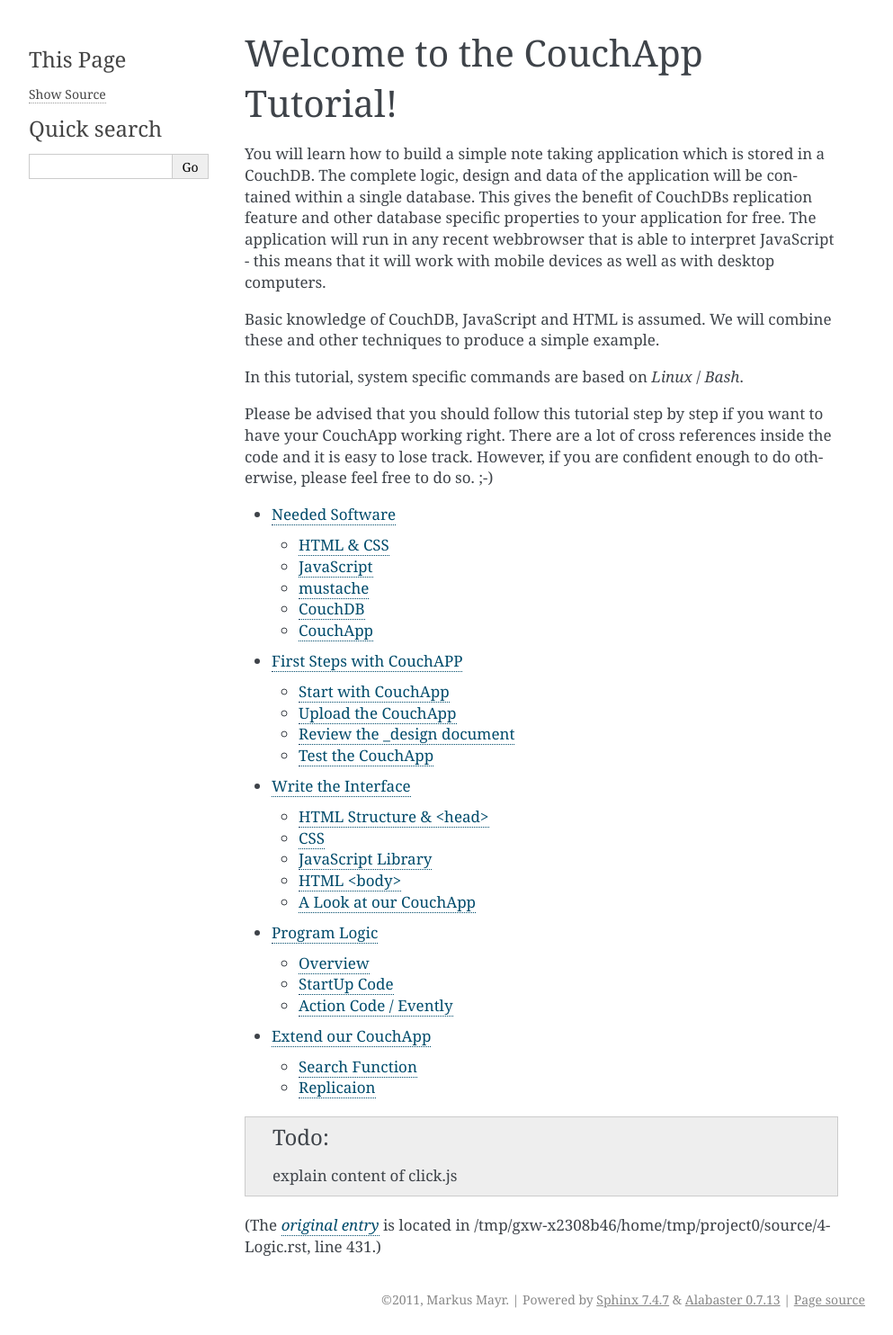
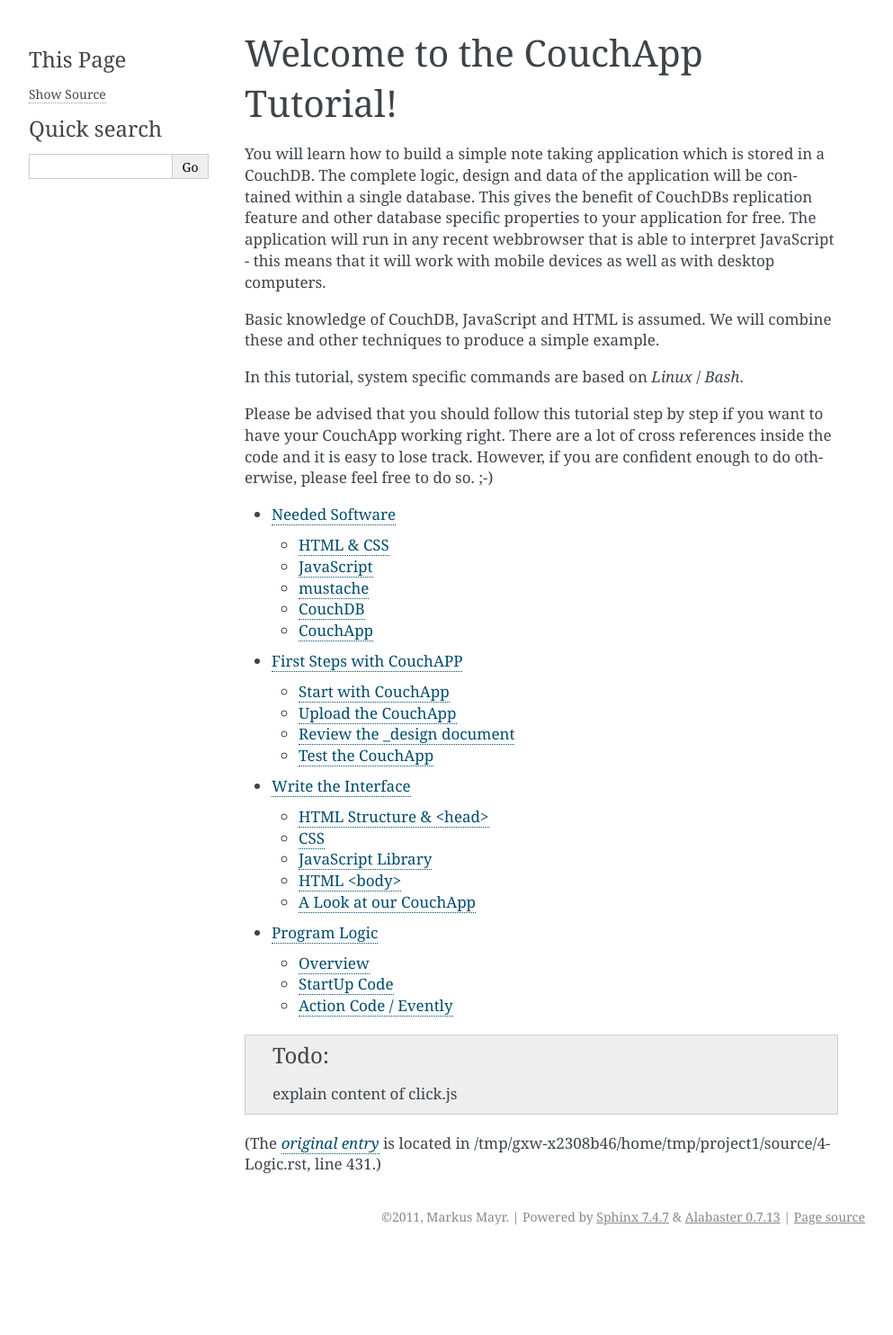
Before and after one commit to scubbx/CouchApp-eNotes-Tutorial, a Sphinx documentation site: the page built from source/index.rst, in a window 1280 px wide. Shown: the whole page at 90% size, without its empty margins (148-1141 px from the left). Built offline with Sphinx 7.4.7, drawn with Linux system fonts in a browser that asks for light colours; after the commit the page ends 1392 px from its top, so only the background shows below that.

Commit message:
removed link to unfinished explanation for search and replicate function

```diff
--- a/source/99-Expand.rst
+++ /dev/null
@@ -1,19 +0,0 @@
-Extend our CouchApp
-===================
-
-Search Function
----------------
-
-
-Replicaion
-----------
-
-
-.. graphviz::
-
-	digraph namename {
-		"call" -> "page";
-		"call" -> "event";
-	}
-
-blabla
--- a/source/index.rst
+++ b/source/index.rst
@@ -25,6 +25,5 @@
    2-Start
    3-Interface
    4-Logic
-   99-Expand
 
 .. todolist::
```
